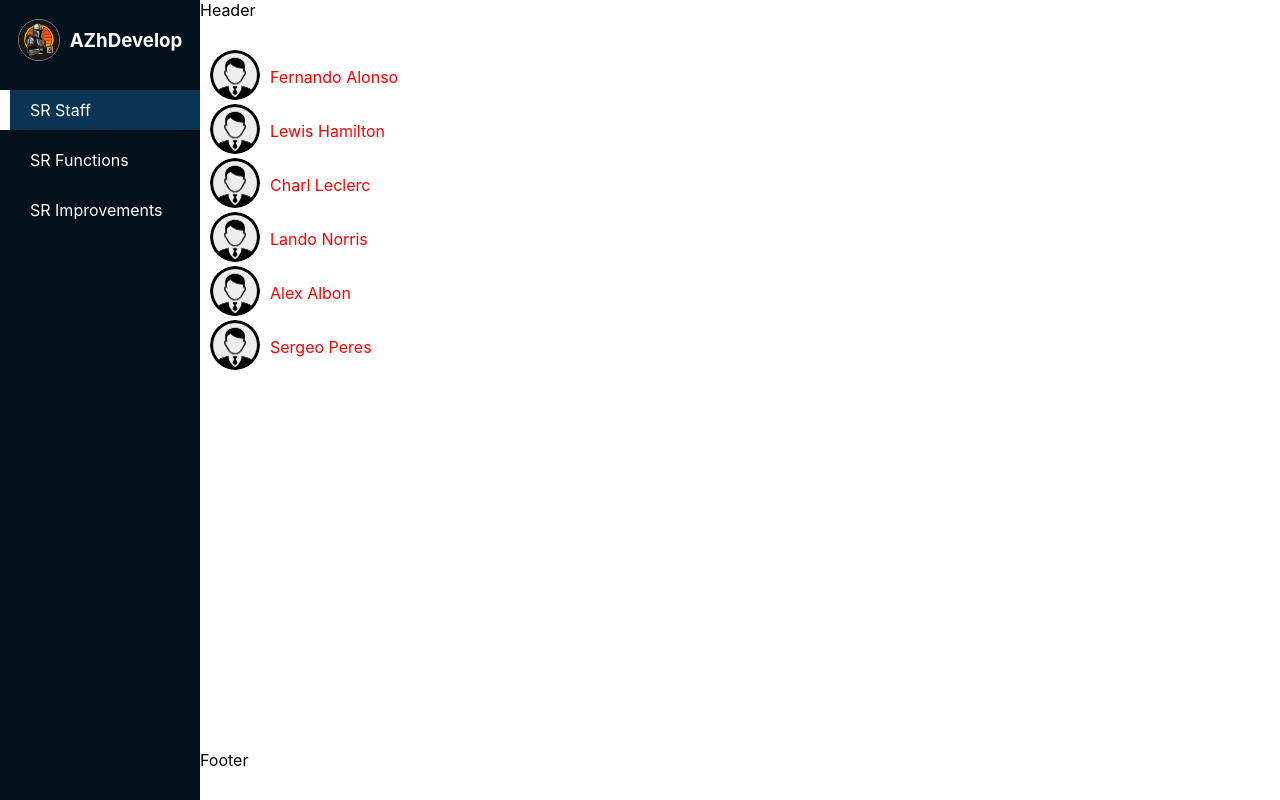
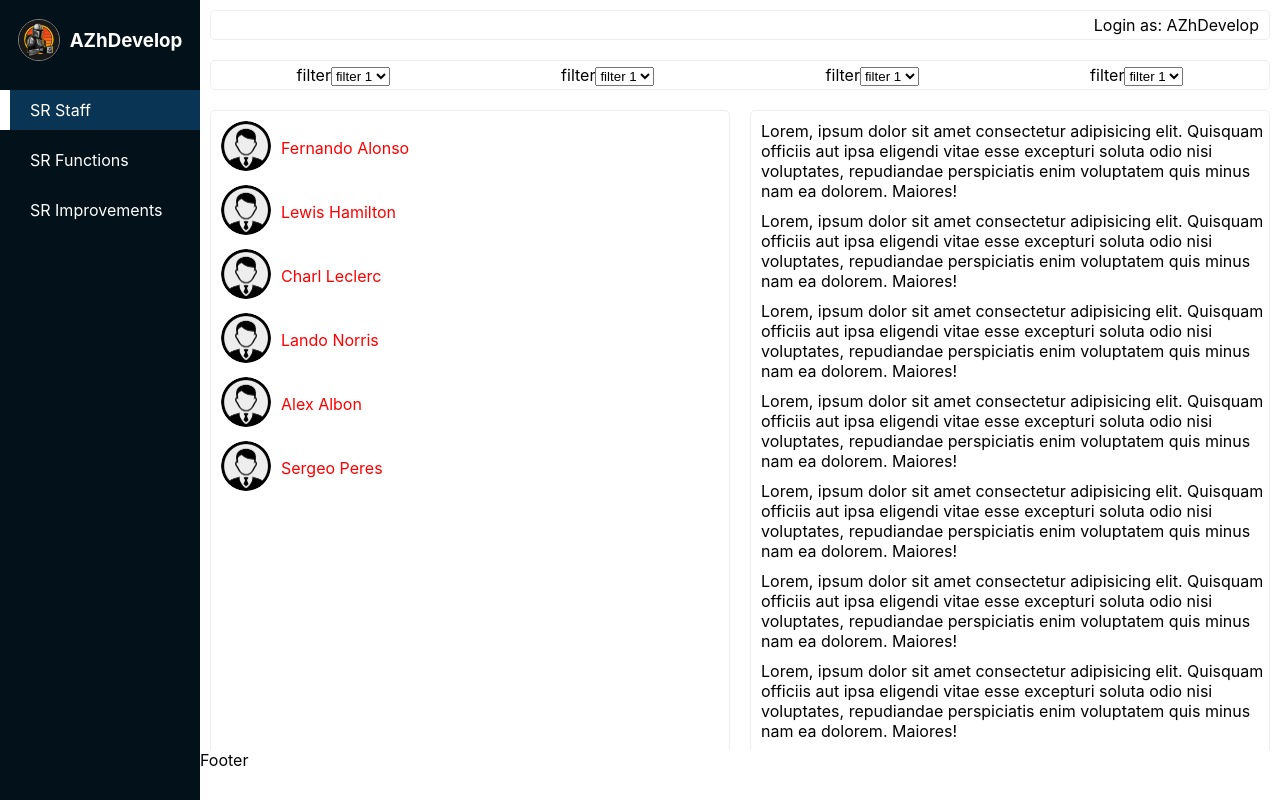
Before and after one commit to AZhDevelop/Django_React, a React (Create React App) app in the folder react_frontend/: page / in a window 1280 px wide. Built offline with nearby package versions, Linux system fonts and the light colour scheme.

Commit message:
Added some templates to Staff page

```diff
--- a/react_frontend/src/App.css
+++ b/react_frontend/src/App.css
@@ -16,6 +16,13 @@ html {
 
 .header {
   grid-area: h;
+  margin: 10px;
+  border: 1px solid rgba(128, 128, 128, 0.132);
+  border-radius: 5px;
+  align-items: center;
+  display: flex;
+  flex-direction: row;
+  justify-content: right;
 }
 
 .navigation {
@@ -26,6 +33,7 @@ html {
 
 .content {
   grid-area: c;
+  overflow-x: scroll;
 }
 
 .footer {
--- a/react_frontend/src/components/content/staff/employee/employee.module.css
+++ b/react_frontend/src/components/content/staff/employee/employee.module.css
@@ -1,4 +1,5 @@
 .employee {
+    margin-top: 10px;
     display: flex;
     color: red;
     align-items: center;
--- /dev/null
+++ b/react_frontend/src/components/content/staff/employeeInfo/employeeInfo.jsx
@@ -0,0 +1,11 @@
+import style from './employeeinfo.module.css'
+
+const EmployeeInfo = () => {
+    return (
+        <div className={style.employee_info}>
+            Lorem, ipsum dolor sit amet consectetur adipisicing elit. Quisquam officiis aut ipsa eligendi vitae esse excepturi soluta odio nisi voluptates, repudiandae perspiciatis enim voluptatem quis minus nam ea dolorem. Maiores!
+        </div>
+    )
+}
+
+export default EmployeeInfo
--- /dev/null
+++ b/react_frontend/src/components/content/staff/employeeInfo/employeeinfo.module.css
@@ -0,0 +1,5 @@
+.employee_info {
+    margin-top: 10px;
+    margin-left: 10px;
+    margin-bottom: 10px;
+}
--- a/react_frontend/src/components/content/staff/staff.jsx
+++ b/react_frontend/src/components/content/staff/staff.jsx
@@ -1,8 +1,53 @@
+import style from './staff.module.css'
 import Employee from "./employee/employee";
+import EmployeeInfo from './employeeInfo/employeeInfo'
 
 const Staff = () => {
     return (
+        <div className={style.staff}>
+            <div className={style.filter}>
                 <div>
+                    <label>filter</label>
+                    <select>
+                        <option>filter 1</option>
+                        <option>filter 2</option>
+                        <option>filter 3</option>
+                        <option>filter 4</option>
+                        <option>filter 5</option>
+                    </select>
+                </div>
+                <div>
+                    <label>filter</label>
+                    <select>
+                        <option>filter 1</option>
+                        <option>filter 2</option>
+                        <option>filter 3</option>
+                        <option>filter 4</option>
+                        <option>filter 5</option>
+                    </select>
+                </div>
+                <div>
+                    <label>filter</label>
+                    <select>
+                        <option>filter 1</option>
+                        <option>filter 2</option>
+                        <option>filter 3</option>
+                        <option>filter 4</option>
+                        <option>filter 5</option>
+                    </select>
+                </div>
+                <div>
+                    <label>filter</label>
+                    <select>
+                        <option>filter 1</option>
+                        <option>filter 2</option>
+                        <option>filter 3</option>
+                        <option>filter 4</option>
+                        <option>filter 5</option>
+                    </select>
+                </div>
+            </div>
+            <div className={style.employee}>
                 <Employee name='Fernando' lastname='Alonso'/>
                 <Employee name='Lewis' lastname='Hamilton'/>
                 <Employee name='Charl' lastname='Leclerc'/>
@@ -10,6 +55,21 @@ const Staff = () => {
                 <Employee name='Alex' lastname='Albon'/>
                 <Employee name='Sergeo' lastname='Peres'/>
             </div>
+            <div className={style.employee_info}>
+                <EmployeeInfo />
+                <EmployeeInfo />
+                <EmployeeInfo />
+                <EmployeeInfo />
+                <EmployeeInfo />
+                <EmployeeInfo />
+                <EmployeeInfo />
+                <EmployeeInfo />
+                <EmployeeInfo />
+                <EmployeeInfo />
+                <EmployeeInfo />
+                <EmployeeInfo />
+            </div>
+        </div>
     );
 }
 
--- a/react_frontend/src/components/content/staff/staff.module.css
+++ b/react_frontend/src/components/content/staff/staff.module.css
@@ -0,0 +1,33 @@
+.staff {
+    display: grid;
+    grid-template-columns: 1fr 1fr;
+    grid-template-rows: 50px 1fr;
+    grid-template-areas:
+    'g g'
+    'e ei'
+}
+
+.filter {
+    border: 1px solid rgba(128, 128, 128, 0.132);
+    grid-area: g;
+    margin: 10px;
+    display: flex;
+    flex-direction: row;
+    justify-content: space-around;
+    align-items: center;
+    border-radius: 5px;
+}
+
+.employee {
+    border: 1px solid rgba(128, 128, 128, 0.132);
+    border-radius: 5px;
+    margin: 10px;
+    grid-area: e;
+}
+
+.employee_info {
+    border: 1px solid rgba(128, 128, 128, 0.132);
+    margin: 10px;
+    border-radius: 5px;
+    grid-area: ei;
+}
--- a/react_frontend/src/components/header/header.jsx
+++ b/react_frontend/src/components/header/header.jsx
@@ -1,7 +1,9 @@
+import style from './header.module.css'
+
 const Header = () => {
     return (
-        <div>
-            Header
+        <div className={style.header}>
+            Login as: AZhDevelop
         </div>
     );
 }
--- /dev/null
+++ b/react_frontend/src/components/header/header.module.css
@@ -0,0 +1,3 @@
+.header {
+    margin-right: 10px;
+}
--- a/react_frontend/src/components/navigation/navigation.module.css
+++ b/react_frontend/src/components/navigation/navigation.module.css
@@ -16,6 +16,10 @@
   & h3 {
     margin-left: 10px;
   }
+}
+
+.logo:hover {
+  background-color: #09345356;
 }
 
 .menu {
```
Lines whose indentation alone changed are shown as unchanged.
